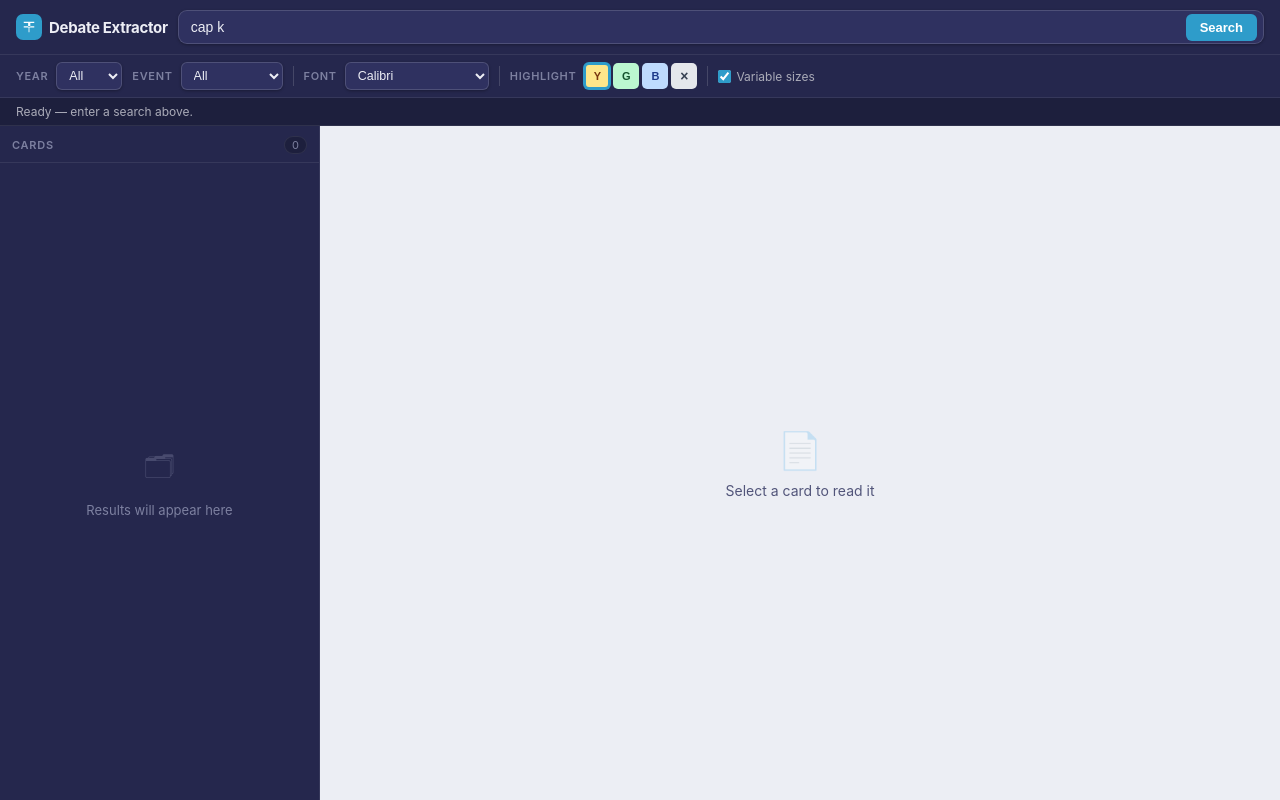
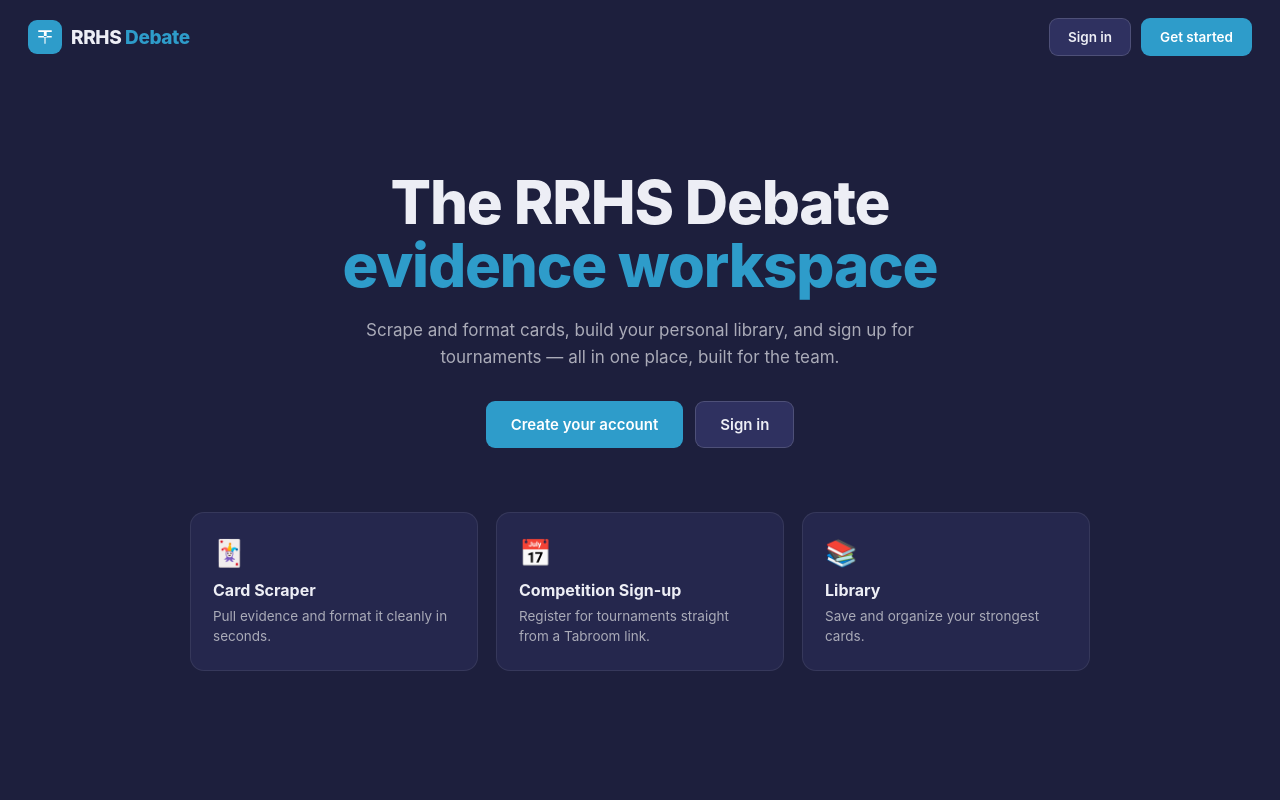
Before and after one commit to epicgamer6707/RRHS_Debate, a Flask app: page / in a window 1280 px wide. Run offline with Flask 3, Linux system fonts and the light colour scheme.

Commit message:
Add landing page at / and gate the scraper behind login
/ now serves a public RRHS landing page (hero + sign-in/up + feature preview),
and redirects signed-in users to the dashboard. Move the scraper from / to
/scraper and require login for both the page and /run-automation, so the tool
is no longer publicly accessible.

Co-Authored-By: Claude Opus 4.8 <noreply@anthropic.com>

```diff
--- a/app/blueprints/main_routes.py
+++ b/app/blueprints/main_routes.py
@@ -1,12 +1,16 @@
-"""Dashboard route.
-
-Temporary Part-A shell: just proves login works by greeting the user. Phase 3
-fills this in with the real sidebar (Card Scraper / Sign up / Library).
-"""
-from flask import Blueprint, render_template
+"""Landing page + dashboard routes."""
+from flask import Blueprint, render_template, redirect, url_for
 from flask_login import login_required, current_user
 
 bp = Blueprint("main", __name__)
+
+
+@bp.route("/")
+def index():
+    # Signed-in users skip the marketing page and go straight to their dashboard.
+    if current_user.is_authenticated:
+        return redirect(url_for("main.dashboard"))
+    return render_template("landing.html")
 
 
 @bp.route("/dashboard")
--- a/app/blueprints/scraper_routes.py
+++ b/app/blueprints/scraper_routes.py
@@ -7,13 +7,15 @@ import json
 import queue as q_mod
 
 from flask import Blueprint, render_template, request, jsonify, Response, stream_with_context
+from flask_login import login_required
 
 from ..scraper import submit_scrape, worker_status
 
 bp = Blueprint("scraper", __name__)
 
 
-@bp.route("/")
+@bp.route("/scraper")
+@login_required
 def home():
     return render_template("scraper.html")
 
@@ -24,6 +26,7 @@ def ping():
 
 
 @bp.route("/run-automation")
+@login_required
 def run_automation():
     query = request.args.get("query", "").strip()
     year = request.args.get("year", "all").strip()
--- a/app/static/css/app.css
+++ b/app/static/css/app.css
@@ -167,3 +167,60 @@ a:hover { text-decoration: underline; }
 .btn-inline:hover { background: var(--surface-3); text-decoration: none; }
 .btn-inline.primary { background: var(--accent); border-color: transparent; color: #fff; }
 .btn-inline.primary:hover { background: var(--accent-2); }
+.btn-inline.lg { padding: 13px 24px; font-size: 15px; }
+
+/* ── landing page ── */
+.landing { min-height: 100vh; display: flex; flex-direction: column; }
+.landing-nav {
+    display: flex; align-items: center; justify-content: space-between;
+    padding: 18px 28px;
+}
+.landing-nav-actions { display: flex; gap: 10px; }
+
+.hero {
+    flex: 1;
+    display: flex;
+    flex-direction: column;
+    align-items: center;
+    justify-content: center;
+    text-align: center;
+    padding: 40px 20px 72px;
+}
+.hero-title {
+    font-size: clamp(34px, 6vw, 60px);
+    font-weight: 850;
+    line-height: 1.05;
+    letter-spacing: -1.2px;
+    margin-bottom: 20px;
+}
+.hero-title span { color: var(--accent); }
+.hero-sub {
+    max-width: 560px;
+    font-size: 17px;
+    line-height: 1.6;
+    color: var(--text-mid);
+    margin-bottom: 30px;
+}
+.hero-actions { display: flex; gap: 12px; flex-wrap: wrap; justify-content: center; }
+
+.feature-row {
+    display: flex;
+    gap: 18px;
+    flex-wrap: wrap;
+    justify-content: center;
+    margin-top: 64px;
+    width: 100%;
+    max-width: 900px;
+}
+.feature {
+    flex: 1;
+    min-width: 220px;
+    background: var(--surface-1);
+    border: 1px solid var(--line);
+    border-radius: 14px;
+    padding: 24px 22px;
+    text-align: left;
+}
+.feature-ic { font-size: 26px; margin-bottom: 12px; }
+.feature h3 { font-size: 16px; font-weight: 700; margin-bottom: 6px; }
+.feature p { font-size: 13.5px; color: var(--text-mid); line-height: 1.5; }
--- /dev/null
+++ b/app/templates/landing.html
@@ -0,0 +1,50 @@
+{% extends "base.html" %}
+{% block title %}RRHS Debate — evidence workspace{% endblock %}
+{% block body %}
+<div class="landing">
+  <header class="landing-nav">
+    <div class="brand" style="margin-bottom:0;">
+      <div class="brand-icon">
+        <svg viewBox="0 0 16 16" xmlns="http://www.w3.org/2000/svg">
+          <path d="M2 2h12v1.5H9.5V8H7V3.5H2V2zm0 6.5h5.5V14h1V8.5H14V7H2v1.5z"/>
+        </svg>
+      </div>
+      <div class="brand-name">RRHS <span>Debate</span></div>
+    </div>
+    <div class="landing-nav-actions">
+      <a class="btn-inline" href="{{ url_for('auth.login') }}">Sign in</a>
+      <a class="btn-inline primary" href="{{ url_for('auth.signup') }}">Get started</a>
+    </div>
+  </header>
+
+  <main class="hero">
+    <h1 class="hero-title">The RRHS Debate<br><span>evidence workspace</span></h1>
+    <p class="hero-sub">
+      Scrape and format cards, build your personal library, and sign up for
+      tournaments — all in one place, built for the team.
+    </p>
+    <div class="hero-actions">
+      <a class="btn-inline primary lg" href="{{ url_for('auth.signup') }}">Create your account</a>
+      <a class="btn-inline lg" href="{{ url_for('auth.login') }}">Sign in</a>
+    </div>
+
+    <div class="feature-row">
+      <div class="feature">
+        <div class="feature-ic">🃏</div>
+        <h3>Card Scraper</h3>
+        <p>Pull evidence and format it cleanly in seconds.</p>
+      </div>
+      <div class="feature">
+        <div class="feature-ic">📅</div>
+        <h3>Competition Sign-up</h3>
+        <p>Register for tournaments straight from a Tabroom link.</p>
+      </div>
+      <div class="feature">
+        <div class="feature-ic">📚</div>
+        <h3>Library</h3>
+        <p>Save and organize your strongest cards.</p>
+      </div>
+    </div>
+  </main>
+</div>
+{% endblock %}
```
